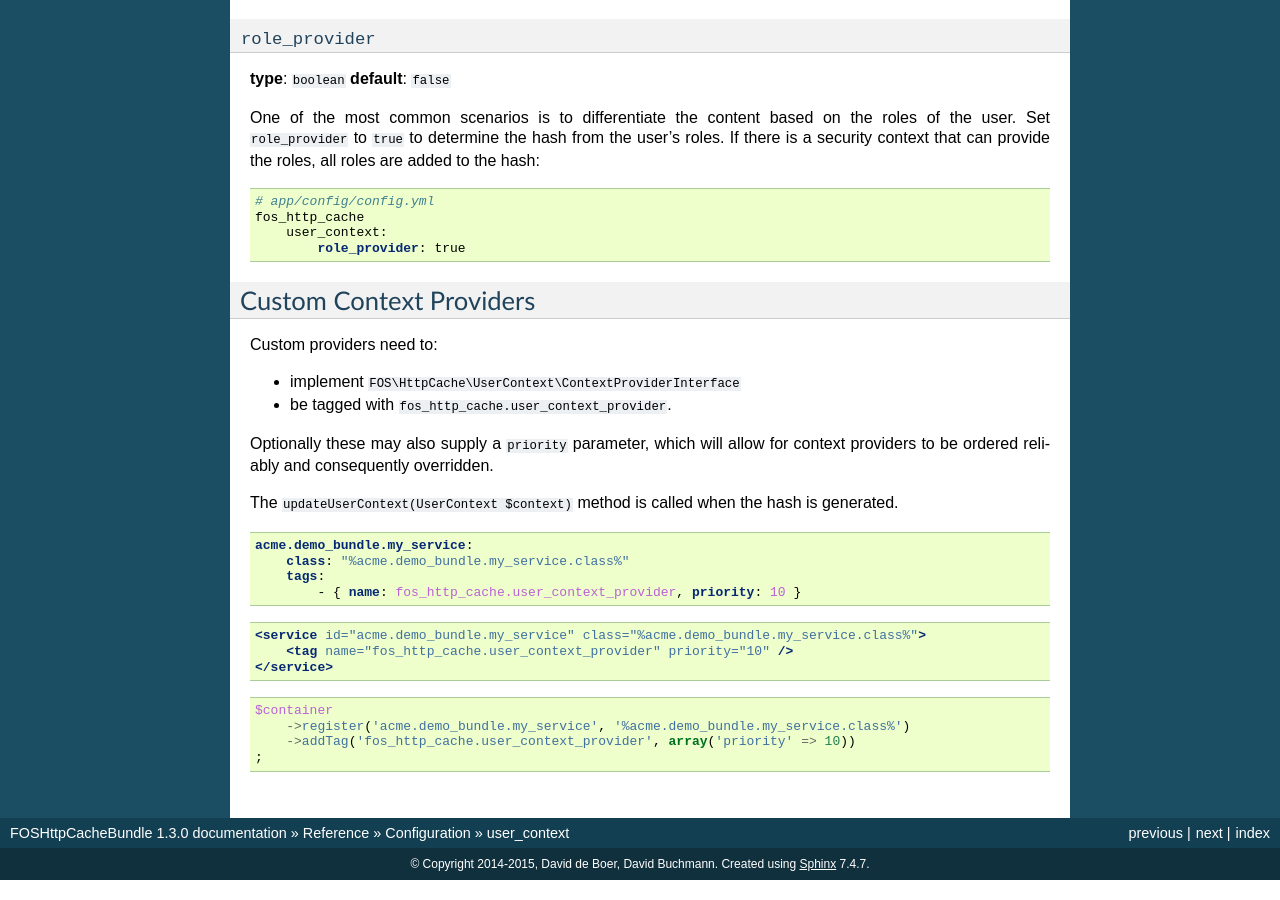
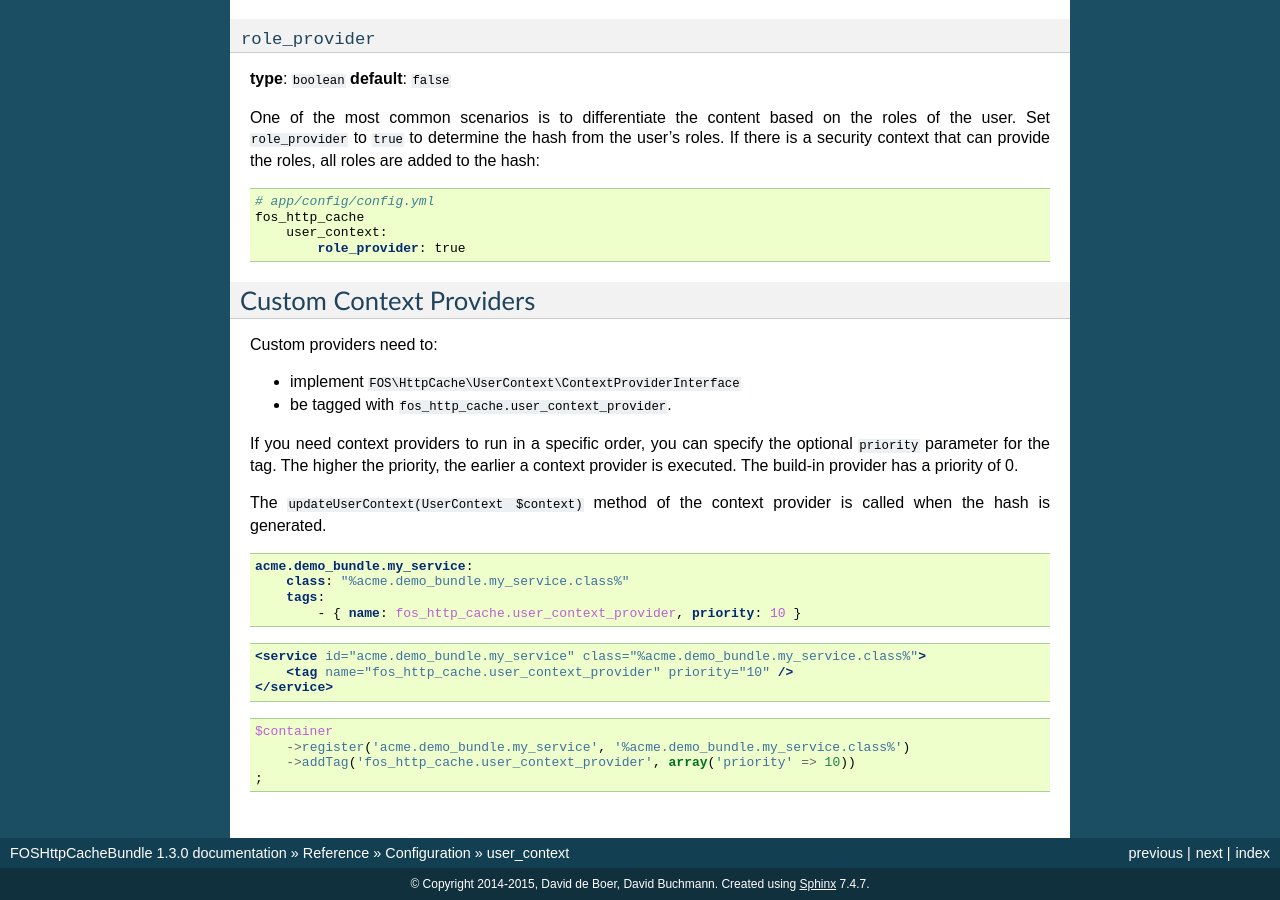
Before and after one commit to FriendsOfSymfony/FOSHttpCacheBundle, a Sphinx documentation site: the page built from Resources/doc/reference/configuration/user-context.rst, in a window 1280 px wide and 900 px high, scrolled down 2810 px. Built offline with Sphinx 7.4.7, drawn with Linux system fonts in a browser that asks for light colours.

Commit message:
cleanup context provider doc a bit

```diff
--- a/Resources/doc/reference/configuration/user-context.rst
+++ b/Resources/doc/reference/configuration/user-context.rst
@@ -201,11 +201,13 @@ Custom providers need to:
 * implement ``FOS\HttpCache\UserContext\ContextProviderInterface``
 * be tagged with ``fos_http_cache.user_context_provider``.
 
-Optionally these may also supply a ``priority`` parameter, which will allow for
-context providers to be ordered reliably and consequently overridden.
+If you need context providers to run in a specific order, you can specify the
+optional ``priority`` parameter for the tag. The higher the priority, the
+earlier a context provider is executed. The build-in provider has a priority
+of 0.
 
-The ``updateUserContext(UserContext $context)`` method is called when the hash
-is generated.
+The ``updateUserContext(UserContext $context)`` method of the context provider
+is called when the hash is generated.
 
 .. code-block:: yaml
 
```
